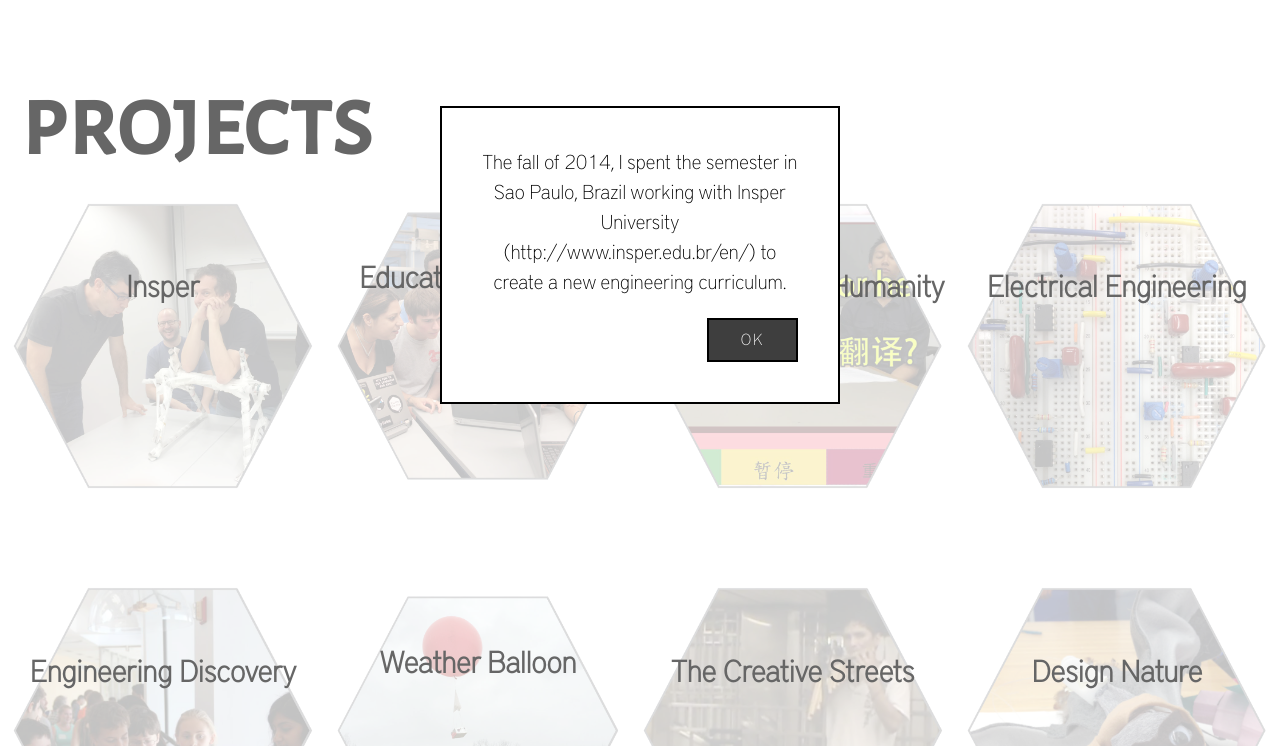
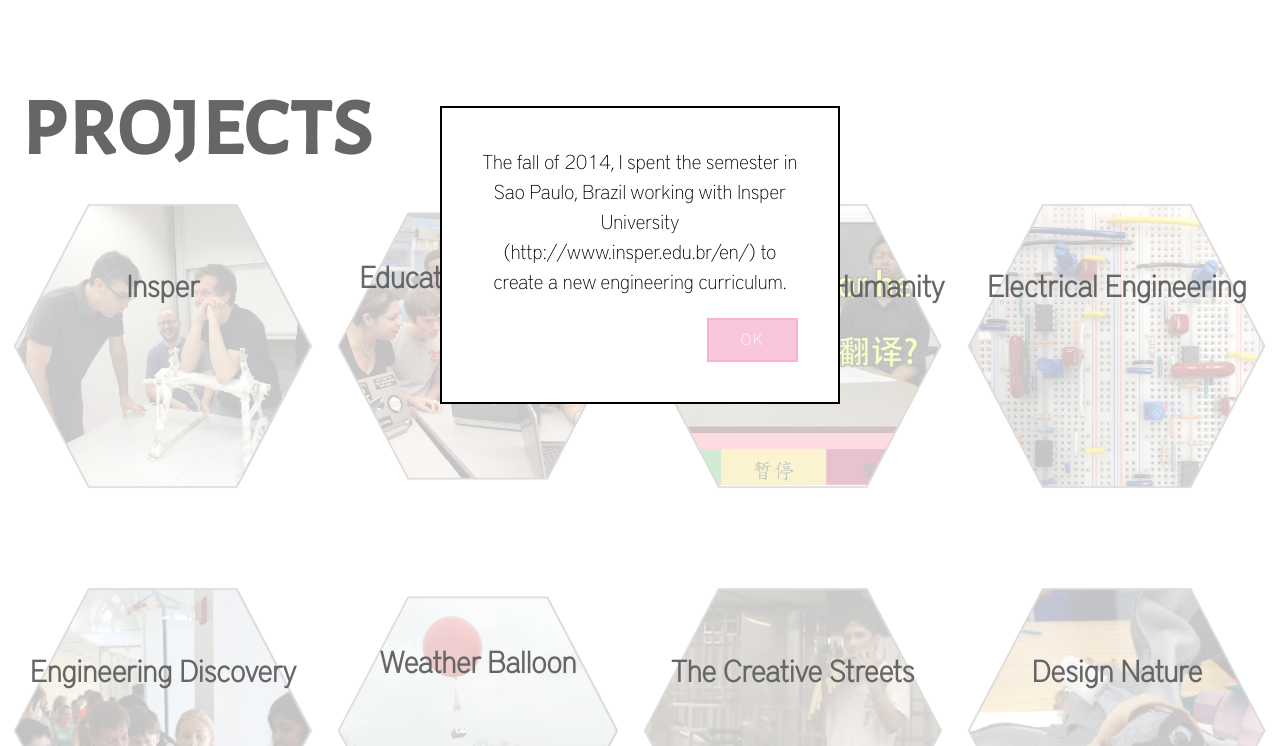
Before and after one commit to aditisjoshi/aditisjoshi.github.io, a plain HTML site: page index.html in a window 1280 px wide. Both pictures are taken after a click on the picture 163 px from the left and 1501 px from the top of the page. Shown: the part 1155-1901 px from the top of the page. Drawn offline with nearby package versions, Linux system fonts and the light colour scheme; files whose address does not match are found by name; a web font is replaced by a local one.

Commit message:
changed ok box color

```diff
--- a/vex-2.2.1/css/vex-theme-wireframe.css
+++ b/vex-2.2.1/css/vex-theme-wireframe.css
@@ -250,7 +250,7 @@
 }
 /* line 104, ../sass/vex-theme-wireframe.sass */
 .vex.vex-theme-wireframe .vex-dialog-button.vex-dialog-button-primary {
-  background: black;
+  background: rgb(247,179,209);
   color: white;
   border: 2px solid transparent;
 }
```
